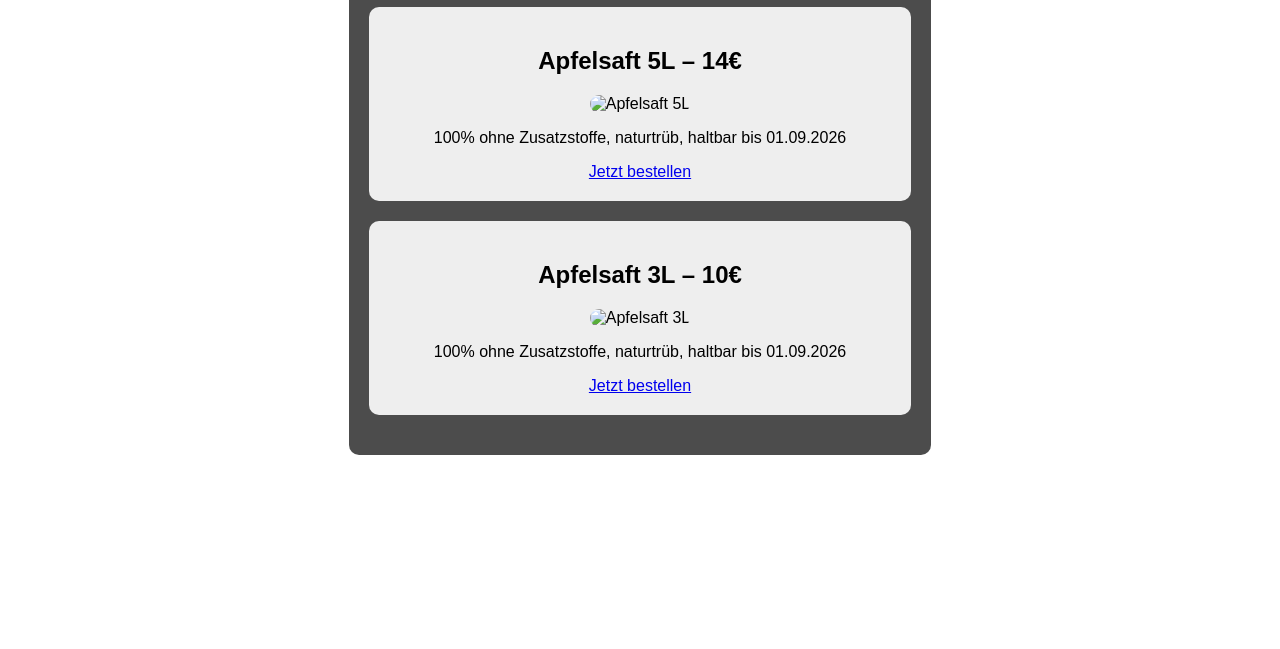
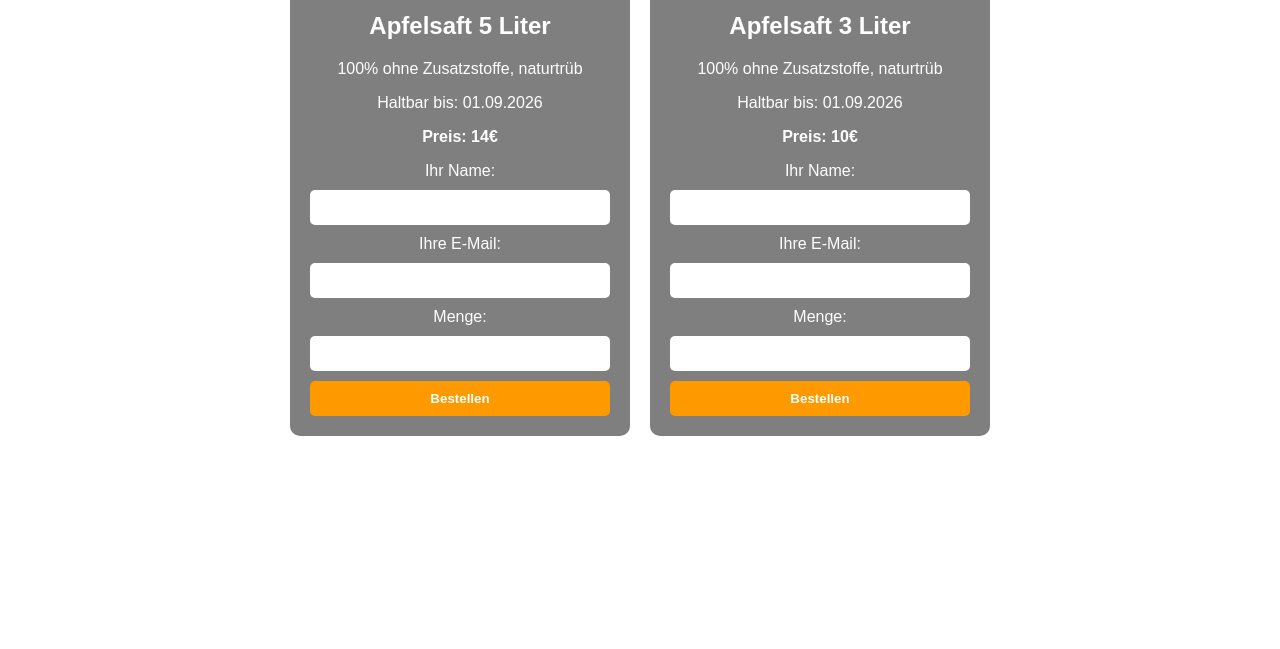
Before and after one commit to Hans-1234/Version-4, a plain HTML site: page index.html in a window 1280 px wide. Shown: the part 151-800 px from the top of the page. Drawn offline with Linux system fonts and the light colour scheme.

Commit message:
Update index.html

```diff
--- a/index.html
+++ b/index.html
@@ -3,52 +3,50 @@
 <head>
     <meta charset="UTF-8">
     <meta name="viewport" content="width=device-width, initial-scale=1.0">
-    <title>Apfelsaft Verkauf</title>
-    <style>
-        body {
-            font-family: Arial, sans-serif;
-            background: url('hintergrundbild.jpg') no-repeat center center fixed;
-            background-size: cover;
-            color: #fff;
-            text-align: center;
-        }
-        .container {
-            background: rgba(0, 0, 0, 0.7);
-            padding: 20px;
-            border-radius: 10px;
-            display: inline-block;
-            margin-top: 50px;
-        }
-        .produkt {
-            margin: 20px 0;
-            padding: 20px;
-            background: rgba(255, 255, 255, 0.9);
-            color: #000;
-            border-radius: 10px;
-        }
-        img {
-            width: 300px;
-            border-radius: 10px;
-        }
-    </style>
+    <title>Apfelsaft Shop</title>
+    <link rel="stylesheet" href="style.css">
 </head>
 <body>
-    <div class="container">
-        <h1>Frischer Apfelsaft – 100% Naturtrüb</h1>
+    <header>
+        <h1>Frischer Naturtrüber Apfelsaft</h1>
+    </header>
 
+    <section class="produkte">
         <div class="produkt">
-            <h2>Apfelsaft 5L – 14€</h2>
-            <img src="apfelsaft5l.jpg" alt="Apfelsaft 5L">
-            <p>100% ohne Zusatzstoffe, naturtrüb, haltbar bis 01.09.2026</p>
-            <a href="mailto:apfelsaf-knpg@gmx.net?subject=Bestellung Apfelsaft 5L">Jetzt bestellen</a>
+            <img src="bilder/apfelsaft-5l.jpg" alt="Apfelsaft 5 Liter">
+            <h2>Apfelsaft 5 Liter</h2>
+            <p>100% ohne Zusatzstoffe, naturtrüb</p>
+            <p>Haltbar bis: 01.09.2026</p>
+            <p><strong>Preis: 14€</strong></p>
+            <form action="mailto:apfelsaft-kngpg@gmx.net" method="post" enctype="text/plain">
+                <input type="hidden" name="Produkt" value="Apfelsaft 5L">
+                <label for="name5l">Ihr Name:</label>
+                <input type="text" id="name5l" name="Name" required>
+                <label for="email5l">Ihre E-Mail:</label>
+                <input type="email" id="email5l" name="Email" required>
+                <label for="menge5l">Menge:</label>
+                <input type="number" id="menge5l" name="Menge" min="1" required>
+                <button type="submit">Bestellen</button>
+            </form>
         </div>
 
         <div class="produkt">
-            <h2>Apfelsaft 3L – 10€</h2>
-            <img src="apfelsaft3l.jpg" alt="Apfelsaft 3L">
-            <p>100% ohne Zusatzstoffe, naturtrüb, haltbar bis 01.09.2026</p>
-            <a href="mailto:apfelsaf-knpg@gmx.net?subject=Bestellung Apfelsaft 3L">Jetzt bestellen</a>
+            <img src="bilder/apfelsaft-3l.jpg" alt="Apfelsaft 3 Liter">
+            <h2>Apfelsaft 3 Liter</h2>
+            <p>100% ohne Zusatzstoffe, naturtrüb</p>
+            <p>Haltbar bis: 01.09.2026</p>
+            <p><strong>Preis: 10€</strong></p>
+            <form action="mailto:apfelsaft-kngpg@gmx.net" method="post" enctype="text/plain">
+                <input type="hidden" name="Produkt" value="Apfelsaft 3L">
+                <label for="name3l">Ihr Name:</label>
+                <input type="text" id="name3l" name="Name" required>
+                <label for="email3l">Ihre E-Mail:</label>
+                <input type="email" id="email3l" name="Email" required>
+                <label for="menge3l">Menge:</label>
+                <input type="number" id="menge3l" name="Menge" min="1" required>
+                <button type="submit">Bestellen</button>
+            </form>
         </div>
-    </div>
+    </section>
 </body>
 </html>
```
